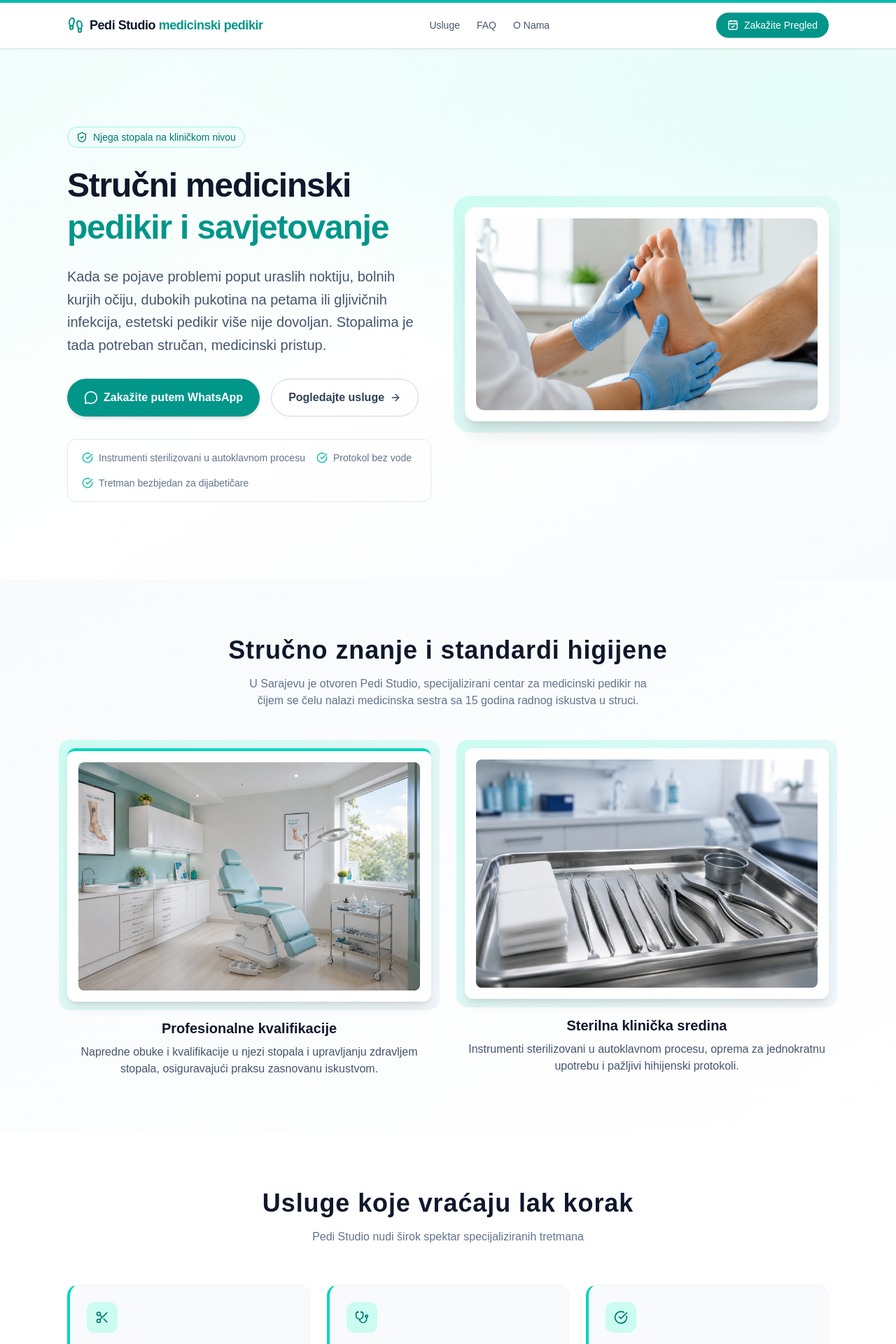
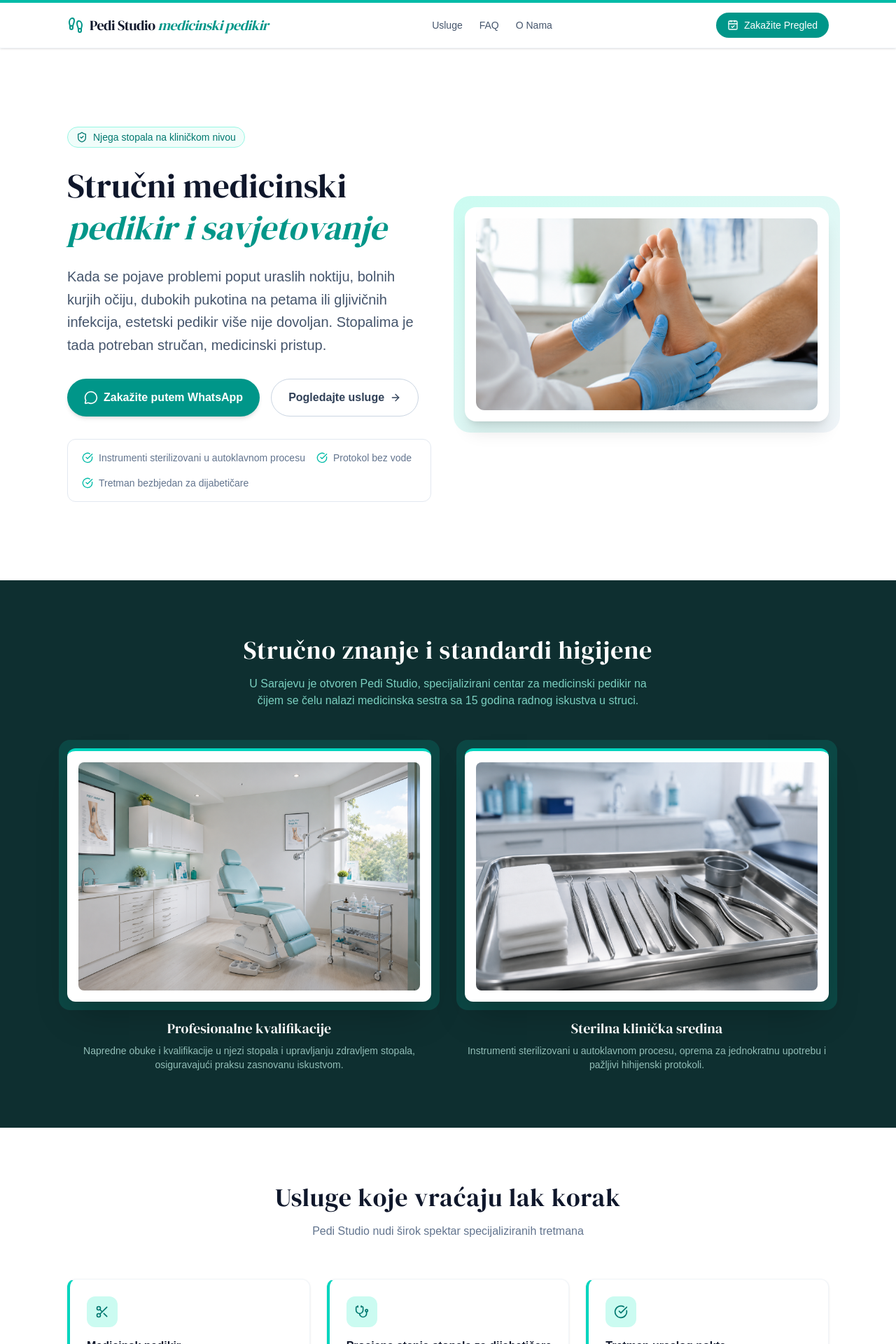
Before and after one commit to harsul/medical-pedicure, a Next.js app: page /medical-pedicure/ in a window 1280 px wide. Shown: the top 1920 px of the page at 70% size. Built offline with nearby package versions, Linux system fonts and the light colour scheme.

Commit message:
feat: integrate DM Serif Display font and update typography across multiple sections for improved aesthetics

```diff
--- a/src/app/globals.css
+++ b/src/app/globals.css
@@ -9,6 +9,7 @@
   --color-background: var(--background);
   --color-foreground: var(--foreground);
   --font-sans: var(--font-geist-sans);
+  --font-display: var(--font-dm-serif-display);
 }
 
 html {
--- a/src/app/layout.tsx
+++ b/src/app/layout.tsx
@@ -1,9 +1,16 @@
 import type { Metadata } from "next";
-import { Geist } from "next/font/google";
+import { Geist, DM_Serif_Display } from "next/font/google";
 import "./globals.css";
 
 const geistSans = Geist({
   variable: "--font-geist-sans",
+  subsets: ["latin"],
+});
+
+const dmSerifDisplay = DM_Serif_Display({
+  weight: "400",
+  style: ["normal", "italic"],
+  variable: "--font-dm-serif-display",
   subsets: ["latin"],
 });
 
@@ -87,7 +94,7 @@ export default function RootLayout({
   children: React.ReactNode;
 }>) {
   return (
-    <html lang="bs" className={`${geistSans.variable} h-full antialiased`}>
+    <html lang="bs" className={`${geistSans.variable} ${dmSerifDisplay.variable} h-full antialiased`}>
       <head>
         <script
           type="application/ld+json"
--- a/src/components/AboutSection.tsx
+++ b/src/components/AboutSection.tsx
@@ -28,7 +28,7 @@ export default function AboutSection() {
       <div className="max-w-6xl mx-auto px-4 sm:px-6 lg:px-8">
         <div className="grid grid-cols-1 lg:grid-cols-2 gap-12 lg:gap-16">
           <div>
-            <h2 className="text-3xl sm:text-4xl font-bold text-slate-900 mb-6 tracking-wide">
+            <h2 className="text-3xl sm:text-4xl font-display font-normal text-slate-900 mb-6 tracking-wide">
               {c.aboutHeading}
             </h2>
             <p className="text-slate-600 leading-relaxed mb-4">{c.aboutParagraph1}</p>
@@ -50,7 +50,7 @@ export default function AboutSection() {
           </div>
 
           <div id="contact">
-            <h2 className="text-3xl sm:text-4xl font-bold text-slate-900 mb-6 tracking-wide">
+            <h2 className="text-3xl sm:text-4xl font-display font-normal text-slate-900 mb-6 tracking-wide">
               {c.contactHeading}
             </h2>
             <div className="bg-slate-50 rounded-2xl border border-slate-200 p-6 space-y-5 mb-6">
--- a/src/components/CredentialsSection.tsx
+++ b/src/components/CredentialsSection.tsx
@@ -19,19 +19,19 @@ export const CREDENTIALS_CONTENT = {
 export default function CredentialsSection() {
   const c = CREDENTIALS_CONTENT;
   return (
-    <section className="py-20 bg-gradient-to-br from-slate-50 to-white">
+    <section className="py-20 bg-[#0e2f30]">
       <div className="max-w-6xl mx-auto px-4 sm:px-6 lg:px-8">
         <div className="text-center mb-14">
-          <h2 className="text-3xl sm:text-4xl font-bold text-slate-900 mb-4 tracking-wide">
+          <h2 className="text-3xl sm:text-4xl font-display font-normal text-white mb-4 tracking-wide">
             {c.heading}
           </h2>
-          <p className="text-slate-500 max-w-xl mx-auto">{c.subheading}</p>
+          <p className="text-teal-200/80 max-w-xl mx-auto">{c.subheading}</p>
         </div>
         <div className="grid grid-cols-1 md:grid-cols-2 gap-8 lg:gap-12">
           <div className="flex flex-col items-center">
             <div className="relative w-full mb-6">
-              <div className="absolute -inset-3 bg-gradient-to-br from-teal-100 to-slate-100 rounded-2xl"></div>
-              <div className="relative bg-white p-4 rounded-xl shadow-lg overflow-hidden border-t-4 border-t-teal-400">
+              <div className="absolute -inset-3 bg-teal-400/15 rounded-2xl"></div>
+              <div className="relative bg-white p-4 rounded-xl shadow-2xl overflow-hidden border-t-4 border-t-teal-400">
                 <img
                   src={`${BASE_PATH}${c.card1ImageSrc}`}
                   alt={c.card1ImageAlt}
@@ -39,14 +39,14 @@ export default function CredentialsSection() {
                 />
               </div>
             </div>
-            <h3 className="text-xl font-semibold text-slate-900 mb-2">{c.card1Title}</h3>
-            <p className="text-slate-600 text-center">{c.card1Description}</p>
+            <h3 className="text-xl font-display font-normal text-white mb-2">{c.card1Title}</h3>
+            <p className="text-teal-100/70 text-center text-sm">{c.card1Description}</p>
           </div>
 
           <div className="flex flex-col items-center">
             <div className="relative w-full mb-6">
-              <div className="absolute -inset-3 bg-gradient-to-br from-teal-100 to-slate-100 rounded-2xl"></div>
-              <div className="relative bg-white p-4 rounded-xl shadow-lg overflow-hidden">
+              <div className="absolute -inset-3 bg-teal-400/15 rounded-2xl"></div>
+              <div className="relative bg-white p-4 rounded-xl shadow-2xl overflow-hidden border-t-4 border-t-teal-400">
                 <img
                   src={`${BASE_PATH}${c.card2ImageSrc}`}
                   alt={c.card2ImageAlt}
@@ -54,8 +54,8 @@ export default function CredentialsSection() {
                 />
               </div>
             </div>
-            <h3 className="text-xl font-semibold text-slate-900 mb-2">{c.card2Title}</h3>
-            <p className="text-slate-600 text-center">{c.card2Description}</p>
+            <h3 className="text-xl font-display font-normal text-white mb-2">{c.card2Title}</h3>
+            <p className="text-teal-100/70 text-center text-sm">{c.card2Description}</p>
           </div>
         </div>
       </div>
--- a/src/components/FaqSection.tsx
+++ b/src/components/FaqSection.tsx
@@ -30,10 +30,10 @@ Ako dolazite na tretman uraslih nokta ili imate posebno osjetljivo stanje, uvije
 export default function FaqSection() {
   const c = FAQ_CONTENT;
   return (
-    <section id="faq" className="py-20 bg-slate-50">
+    <section id="faq" className="py-20 bg-stone-50">
       <div className="max-w-3xl mx-auto px-4 sm:px-6 lg:px-8">
         <div className="text-center mb-14">
-          <h2 className="text-3xl sm:text-4xl font-bold text-slate-900 mb-4 tracking-wide">
+          <h2 className="text-3xl sm:text-4xl font-display font-normal text-slate-900 mb-4 tracking-wide">
             {c.heading}
           </h2>
           <p className="text-slate-500">{c.subheading}</p>
--- a/src/components/Footer.tsx
+++ b/src/components/Footer.tsx
@@ -19,9 +19,9 @@ export default function Footer() {
         <div className="flex flex-col sm:flex-row items-center justify-between gap-6">
           <div className="flex items-center gap-2">
             <Footprints className="w-5 h-5 text-teal-400" />
-            <span className="text-white font-semibold tracking-tight">
+            <span className="text-white font-display font-normal tracking-tight text-lg">
               {c.brandName}{" "}
-              <span className="text-teal-400">{c.brandTagline}</span>
+              <span className="text-teal-400 italic">{c.brandTagline}</span>
             </span>
           </div>
           <p className="text-sm text-slate-500 text-center order-last sm:order-none">
--- a/src/components/HeroSection.tsx
+++ b/src/components/HeroSection.tsx
@@ -19,14 +19,7 @@ export const HERO_CONTENT = {
 export default function HeroSection() {
   const c = HERO_CONTENT;
   return (
-    <section className="relative bg-gradient-to-br from-teal-50 via-white to-slate-50 py-20 sm:py-28 overflow-hidden">
-      <div
-        className="absolute inset-0 pointer-events-none"
-        style={{
-          background:
-            "radial-gradient(ellipse 70% 60% at 90% 10%, rgb(204 251 241 / 0.5), transparent)",
-        }}
-      />
+    <section className="relative bg-white py-20 sm:py-28 overflow-hidden">
       <div className="max-w-6xl mx-auto px-4 sm:px-6 lg:px-8 relative">
         <div className="grid grid-cols-1 lg:grid-cols-2 gap-8 lg:gap-12 items-center">
           <div>
@@ -34,9 +27,9 @@ export default function HeroSection() {
               <ShieldCheck className="w-4 h-4" />
               {c.badgeText}
             </div>
-            <h1 className="text-4xl sm:text-5xl lg:text-5xl font-bold text-slate-900 leading-tight tracking-tight mb-6">
+            <h1 className="text-4xl sm:text-5xl lg:text-5xl font-display font-normal text-slate-900 leading-tight mb-6">
               {c.headingLine1}{" "}
-              <span className="text-teal-600">{c.headingLine2}</span>
+              <span className="text-teal-600 italic">{c.headingLine2}</span>
             </h1>
             <p className="text-lg sm:text-xl text-slate-600 leading-relaxed mb-8">
               {c.subheading}
--- a/src/components/Navbar.tsx
+++ b/src/components/Navbar.tsx
@@ -19,9 +19,9 @@ export default function Navbar() {
         <div className="flex items-center justify-between h-16">
           <div className="flex items-center gap-2">
             <Footprints className="w-6 h-6 text-teal-600" />
-            <span className="text-lg font-semibold text-slate-900 tracking-tight">
+            <span className="text-xl font-display font-normal text-slate-900 tracking-tight">
               {c.brandName}{" "}
-              <span className="text-teal-600">{c.brandTagline}</span>
+              <span className="text-teal-600 italic">{c.brandTagline}</span>
             </span>
           </div>
           <nav className="hidden md:flex items-center gap-6 text-sm text-slate-600">
--- a/src/components/ServicesSection.tsx
+++ b/src/components/ServicesSection.tsx
@@ -57,7 +57,7 @@ export default function ServicesSection() {
     <section id="services" className="py-20 bg-white">
       <div className="max-w-6xl mx-auto px-4 sm:px-6 lg:px-8">
         <div className="text-center mb-14">
-          <h2 className="text-3xl sm:text-4xl font-bold text-slate-900 mb-4 tracking-wide">
+          <h2 className="text-3xl sm:text-4xl font-display font-normal text-slate-900 mb-4 tracking-wide">
             {c.heading}
           </h2>
           <p className="text-slate-500 max-w-xl mx-auto">{c.subheading}</p>
@@ -68,7 +68,7 @@ export default function ServicesSection() {
             return (
               <div
                 key={i}
-                className="group p-6 rounded-2xl border border-slate-100 border-l-4 border-l-teal-400 bg-slate-50 hover:bg-teal-50 transition-colors"
+                className="group p-6 rounded-xl border border-slate-100 border-l-4 border-l-teal-400 bg-white hover:bg-teal-50/50 shadow-sm hover:shadow-md transition-all"
               >
                 <div className="w-11 h-11 rounded-xl bg-teal-100 group-hover:bg-teal-200 flex items-center justify-center mb-4 transition-colors">
                   <Icon className="w-5 h-5 text-teal-700" />
```
